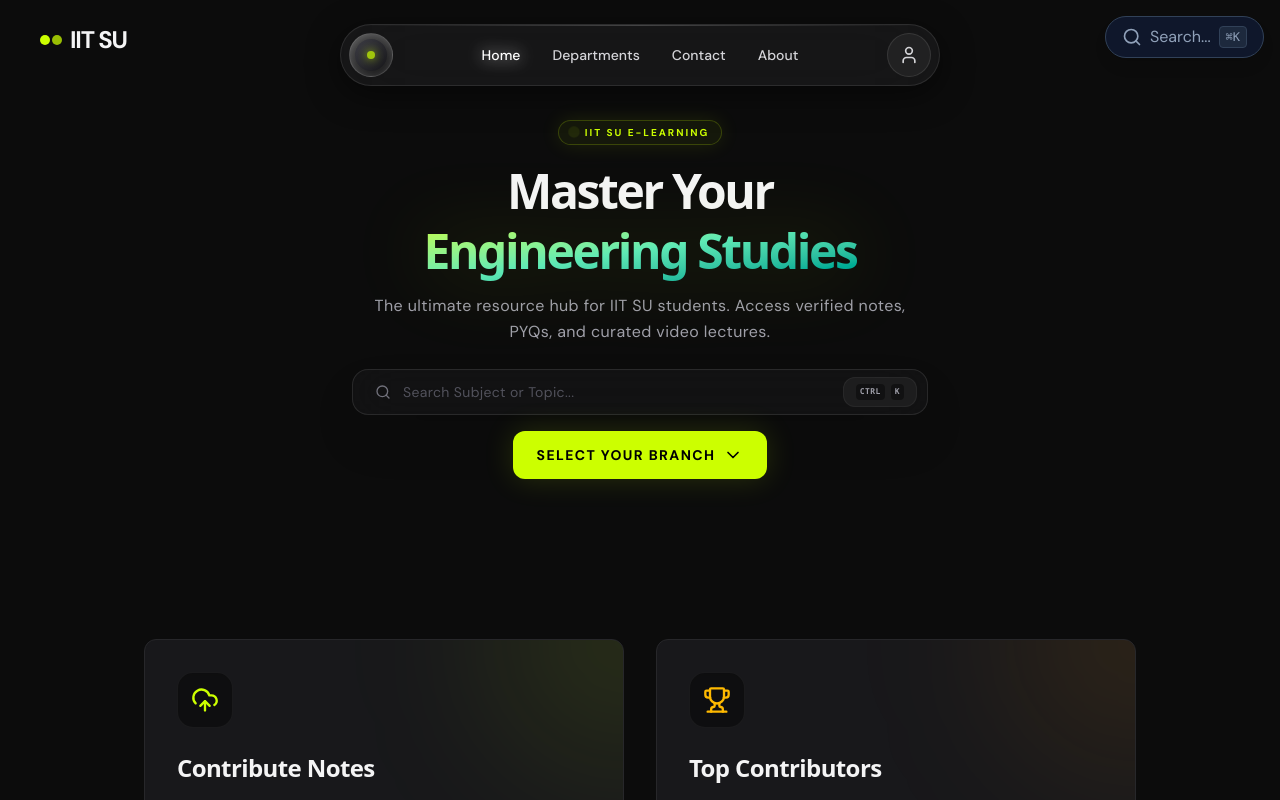
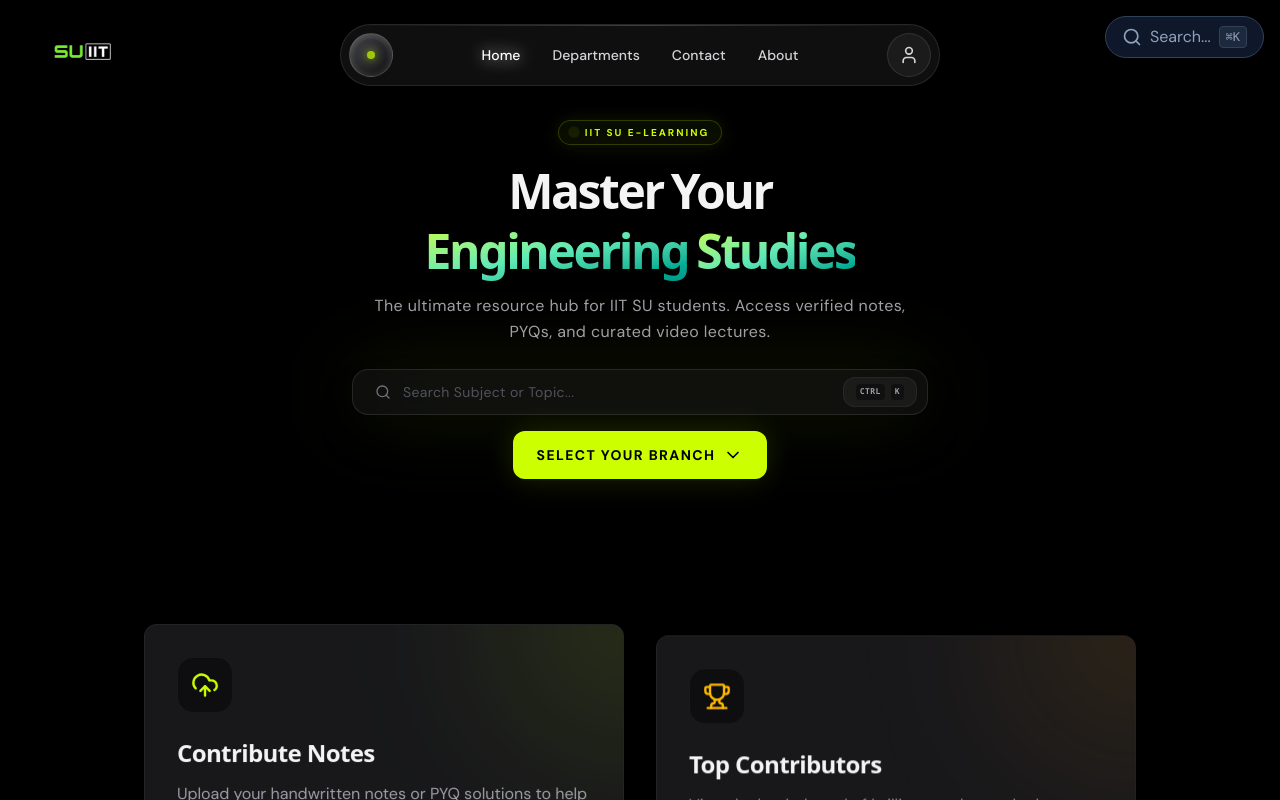
Before and after one commit to Chintamani7978/IIT-SU-, a Next.js app: page / in a window 1280 px wide. Built offline with nearby package versions, Linux system fonts and the light colour scheme.

Commit message:
Added Logo For E-learning Webpage

```diff
--- a/app/(user)/page.tsx
+++ b/app/(user)/page.tsx
@@ -1,30 +1,94 @@
+'use client';
+
+import { useEffect, useRef } from 'react';
 import { Search, Trophy, UploadCloud } from 'lucide-react';
+import gsap from 'gsap';
+import { ScrollTrigger } from 'gsap/ScrollTrigger';
 import LandingAccordion from '@/components/LandingAccordion';
 
+gsap.registerPlugin(ScrollTrigger);
+
 export default function UserLandingPage() {
+  const rootRef = useRef<HTMLDivElement>(null);
+
+  useEffect(() => {
+    if (!rootRef.current) {
+      return;
+    }
+
+    const ctx = gsap.context(() => {
+      const heroTimeline = gsap.timeline({ defaults: { ease: 'power4.out' } });
+
+      heroTimeline
+        .fromTo('[data-hero-glow]', { opacity: 0 }, { opacity: 1, duration: 0.9 })
+        .fromTo('[data-hero-ping]', { opacity: 0, scale: 0.8 }, { opacity: 1, scale: 1, duration: 0.6 }, '-=0.4')
+        .fromTo('[data-hero-word]', { opacity: 0, y: 24, filter: 'blur(10px)' }, { opacity: 1, y: 0, filter: 'blur(0px)', stagger: 0.08, duration: 0.75 }, '-=0.2')
+        .fromTo('[data-hero-subtitle]', { opacity: 0, y: 20, filter: 'blur(10px)' }, { opacity: 1, y: 0, filter: 'blur(0px)', duration: 0.8 }, '-=0.35')
+        .fromTo('[data-hero-cta]', { opacity: 0, scale: 0.9, y: 10 }, { opacity: 1, scale: 1, y: 0, duration: 0.7 }, '-=0.3')
+        .fromTo('[data-hero-device]', { opacity: 0, y: 60, scale: 0.95, rotateX: 6, filter: 'blur(12px)' }, { opacity: 1, y: 0, scale: 1, rotateX: 0, filter: 'blur(0px)', duration: 1 }, '-=0.4');
+
+      gsap.to('[data-float]', {
+        y: -15,
+        duration: 5,
+        repeat: -1,
+        yoyo: true,
+        ease: 'sine.inOut',
+        stagger: 0.4,
+      });
+
+      gsap.utils.toArray<HTMLElement>('[data-section-reveal]').forEach((section) => {
+        gsap.fromTo(
+          section,
+          { y: 36, opacity: 0, scale: 0.98, filter: 'blur(10px)' },
+          {
+            y: 0,
+            opacity: 1,
+            scale: 1,
+            filter: 'blur(0px)',
+            duration: 1,
+            ease: 'power4.out',
+            scrollTrigger: {
+              trigger: section,
+              start: 'top 84%',
+              once: true,
+            },
+          }
+        );
+      });
+    }, rootRef);
+
+    return () => {
+      ctx.revert();
+    };
+  }, []);
+
   return (
-    <div className="flex flex-col py-0 md:py-2">
+    <div ref={rootRef} className="flex flex-col py-0 md:py-2">
 
       {/* Hero Section */}
       <div className="text-center max-w-5xl mx-auto mb-4 px-4">
-        <div className="inline-flex items-center gap-2 px-3 py-1 rounded-full bg-[var(--primary)]/5 text-[var(--primary)] text-[10px] font-bold uppercase tracking-[0.2em] mb-4 mx-auto border border-[var(--primary)]/20 shadow-[0_0_20px_rgba(204,255,0,0.1)]">
-          <span className="w-1.5 h-1.5 rounded-full bg-[var(--primary)] animate-ping"></span>
+        <div className="inline-flex items-center gap-2 px-3 py-1 rounded-full bg-[var(--primary)]/5 text-[var(--primary)] text-[10px] font-bold uppercase tracking-[0.2em] mb-4 mx-auto border border-[var(--primary)]/20 shadow-[0_0_20px_rgba(204,255,0,0.1)]" data-hero-glow>
+          <span className="w-1.5 h-1.5 rounded-full bg-[var(--primary)] animate-ping" data-hero-ping></span>
           IIT SU E-Learning
         </div>
 
         <h1 className="text-4xl md:text-5xl font-black text-[var(--foreground)] tracking-tighter mb-3 leading-tight">
-          Master Your <br/>
-          <span className="text-transparent bg-clip-text bg-gradient-to-br from-[var(--primary)] via-emerald-300 to-teal-600 drop-shadow-[0_0_40px_rgba(204,255,0,0.2)]">
-            Engineering Studies
+          <span data-hero-word className="inline-block mr-2">Master</span>
+          <span data-hero-word className="inline-block">Your</span> <br/>
+          <span data-hero-word className="inline-block text-transparent bg-clip-text bg-gradient-to-br from-[var(--primary)] via-emerald-300 to-teal-600 drop-shadow-[0_0_40px_rgba(204,255,0,0.2)] mr-2">
+            Engineering
+          </span>
+          <span data-hero-word className="inline-block text-transparent bg-clip-text bg-gradient-to-br from-[var(--primary)] via-emerald-300 to-teal-600 drop-shadow-[0_0_40px_rgba(204,255,0,0.2)]">
+            Studies
           </span>
         </h1>
 
-        <p className="text-sm md:text-base text-zinc-400 font-light mb-6 max-w-xl mx-auto leading-relaxed tracking-wide">
+        <p className="text-sm md:text-base text-zinc-400 font-light mb-6 max-w-xl mx-auto leading-relaxed tracking-wide" data-hero-subtitle>
           The ultimate resource hub for IIT SU students. Access verified notes, PYQs, and curated video lectures.
         </p>
 
         {/* Centralized Search Bar */}
-        <div className="max-w-2xl mx-auto relative group mb-0">
+        <div className="max-w-2xl mx-auto relative group mb-0" data-hero-cta>
           <div className="absolute inset-0 bg-[var(--primary)]/10 rounded-3xl blur-2xl group-hover:bg-[var(--primary)]/20 transition-all duration-700 -z-10"></div>
           <div className="relative flex items-center bg-zinc-900/50 backdrop-blur-xl border border-white/10 rounded-2xl p-1.5 shadow-2xl overflow-hidden focus-within:border-[var(--primary)]/40 focus-within:bg-zinc-900/80 transition-all duration-500">
             <div className="pl-4 pr-3 text-zinc-500 group-focus-within:text-[var(--primary)] transition-colors">
@@ -44,14 +108,14 @@ export default function UserLandingPage() {
       </div>
 
       {/* Primary Action Workflow (Accordion) */}
-      <div className="flex-1 w-full max-w-7xl mx-auto px-4">
+      <div className="flex-1 w-full max-w-7xl mx-auto px-4" data-hero-device data-section-reveal>
         <LandingAccordion />
       </div>
 
       {/* Lower Section: Secondary Actions */}
       <div className="grid grid-cols-1 md:grid-cols-2 gap-8 max-w-5xl mx-auto mt-32 w-full px-4">
         {/* Quick Actions */}
-        <div className="dash-card p-8 rounded-[2rem] border border-white/5 bg-zinc-900/30 hover:bg-zinc-900/60 backdrop-blur-sm transition-all duration-500 group cursor-pointer relative overflow-hidden">
+        <div className="dash-card p-8 rounded-[2rem] border border-white/5 bg-zinc-900/30 hover:bg-zinc-900/60 backdrop-blur-sm transition-all duration-500 group cursor-pointer relative overflow-hidden" data-float data-section-reveal>
           <div className="absolute top-0 right-0 w-64 h-64 bg-[var(--primary)]/10 blur-[80px] rounded-full group-hover:bg-[var(--primary)]/20 transition-colors translate-x-1/2 -translate-y-1/2"></div>
           <div className="w-14 h-14 rounded-2xl bg-black/40 flex items-center justify-center text-[var(--primary)] mb-6 border border-white/5 shadow-inner">
             <UploadCloud className="w-7 h-7" />
@@ -61,7 +125,7 @@ export default function UserLandingPage() {
         </div>
 
         {/* Top Contributors */}
-        <div className="dash-card p-8 rounded-[2rem] border border-white/5 bg-zinc-900/30 hover:bg-zinc-900/60 backdrop-blur-sm transition-all duration-500 group cursor-pointer relative overflow-hidden">
+        <div className="dash-card p-8 rounded-[2rem] border border-white/5 bg-zinc-900/30 hover:bg-zinc-900/60 backdrop-blur-sm transition-all duration-500 group cursor-pointer relative overflow-hidden" data-float data-section-reveal>
           <div className="absolute top-0 right-0 w-64 h-64 bg-amber-500/10 blur-[80px] rounded-full group-hover:bg-amber-500/20 transition-colors translate-x-1/2 -translate-y-1/2"></div>
           <div className="w-14 h-14 rounded-2xl bg-black/40 flex items-center justify-center text-amber-400 mb-6 border border-white/5 shadow-inner">
             <Trophy className="w-7 h-7" />
--- a/app/globals.css
+++ b/app/globals.css
@@ -1,7 +1,7 @@
 @import "tailwindcss";
 
 @theme {
-  --color-dash-bg: #0c0c0c;
+  --color-dash-bg: #000000;
   --color-dash-card: #18181b;
   --color-dash-card-hover: #27272a;
   --color-neon: #ccff00;
@@ -12,7 +12,7 @@
 
 @layer base {
   :root {
-    --background: #0c0c0c;
+    --background: #000000;
     --foreground: #f4f4f5;
     --card: #18181b;
     --card-foreground: #f4f4f5;
--- a/components/AdminSidebar.tsx
+++ b/components/AdminSidebar.tsx
@@ -1,8 +1,9 @@
 'use client';
 
 import Link from 'next/link';
+import Image from 'next/image';
 import { usePathname } from 'next/navigation';
-import { LayoutDashboard, Layers, ShieldCheck, Search, Settings, HelpCircle, MessageSquare } from 'lucide-react';
+import { LayoutDashboard, ShieldCheck, Search, Settings, HelpCircle, MessageSquare } from 'lucide-react';
 
 export default function AdminSidebar() {
   const pathname = usePathname();
@@ -96,12 +97,14 @@ export default function AdminSidebar() {
       </div>
 
       <div className="mt-auto p-6">
-        <Link href="/" className="font-extrabold text-xl tracking-tighter text-[var(--foreground)] flex items-center gap-2">
-          <span className="flex items-center gap-0.5">
-            <span className="w-2 h-2 rounded-full bg-[var(--primary)]"></span>
-            <span className="w-2 h-2 rounded-full bg-[var(--primary)]"></span>
-          </span>
-          IIT SU
+        <Link href="/" className="block">
+          <Image
+            src="/images/iit-burla-logo.png"
+            alt="IIT Burla E-Learning Logo"
+            width={220}
+            height={70}
+            className="h-12 w-auto"
+          />
         </Link>
       </div>
     </aside>
--- a/components/Navbar.tsx
+++ b/components/Navbar.tsx
@@ -2,7 +2,8 @@
 
 import { useState } from 'react';
 import Link from 'next/link';
-import { Search, Menu, X, BookOpen, ShieldCheck } from 'lucide-react';
+import Image from 'next/image';
+import { Menu, X, ShieldCheck } from 'lucide-react';
 
 export default function Navbar() {
   const [isOpen, setIsOpen] = useState(false);
@@ -12,9 +13,15 @@ export default function Navbar() {
       <div className="max-w-7xl mx-auto px-4 sm:px-6 lg:px-8">
         <div className="flex items-center justify-between h-16">
           <div className="flex items-center gap-2">
-            <BookOpen className="text-cyan-500 h-8 w-8" />
-            <Link href="/" className="font-bold text-xl tracking-tight text-slate-100">
-              IIT <span className="text-cyan-500">SU</span>
+            <Link href="/" className="block">
+              <Image
+                src="/images/iit-burla-logo.png"
+                alt="IIT Burla E-Learning Logo"
+                width={220}
+                height={70}
+                className="h-12 w-auto"
+                priority
+              />
             </Link>
           </div>
           <div className="hidden md:block">
--- a/components/UserLayoutWrapper.tsx
+++ b/components/UserLayoutWrapper.tsx
@@ -1,6 +1,7 @@
 'use client';
 
 import Link from 'next/link';
+import Image from 'next/image';
 import { usePathname } from 'next/navigation';
 
 export default function UserLayoutWrapper({
@@ -14,13 +15,16 @@ export default function UserLayoutWrapper({
     <div className="flex-1 flex flex-col h-full min-w-0 relative bg-[var(--background)]">
 
       {/* Top Left Logo */}
-      <div className="absolute top-6 left-6 md:left-10 z-50 flex items-center gap-2 pointer-events-auto">
-        <span className="flex items-center gap-0.5">
-          <span className="w-2.5 h-2.5 rounded-full bg-[var(--primary)]"></span>
-          <span className="w-2.5 h-2.5 rounded-full bg-[var(--primary)] animate-pulse"></span>
-        </span>
-        <span className="font-extrabold text-2xl tracking-tighter text-[var(--foreground)]">IIT SU</span>
-      </div>
+      <Link href="/" className="absolute top-6 left-6 md:left-10 z-50 pointer-events-auto">
+        <Image
+          src="/images/iit-burla-logo.png"
+          alt="IIT Burla E-Learning Logo"
+          width={220}
+          height={70}
+          className="h-14 w-auto"
+          priority
+        />
+      </Link>
 
       {/* Floating Glass Pill Navigation */}
       <div className="sticky top-6 z-40 flex justify-center w-full px-4 mb-4 pointer-events-none">
--- a/package.json
+++ b/package.json
@@ -9,6 +9,7 @@
     "lint": "eslint"
   },
   "dependencies": {
+    "gsap": "^3.15.0",
     "lucide-react": "^1.25.0",
     "next": "16.2.10",
     "react": "19.2.4",
```
Also changed, not shown: components/UserSidebar.tsx (line endings or trailing spaces), public/images/iit-burla-logo.png (added), 1 other file (tests, documents, lock files or other folders).
